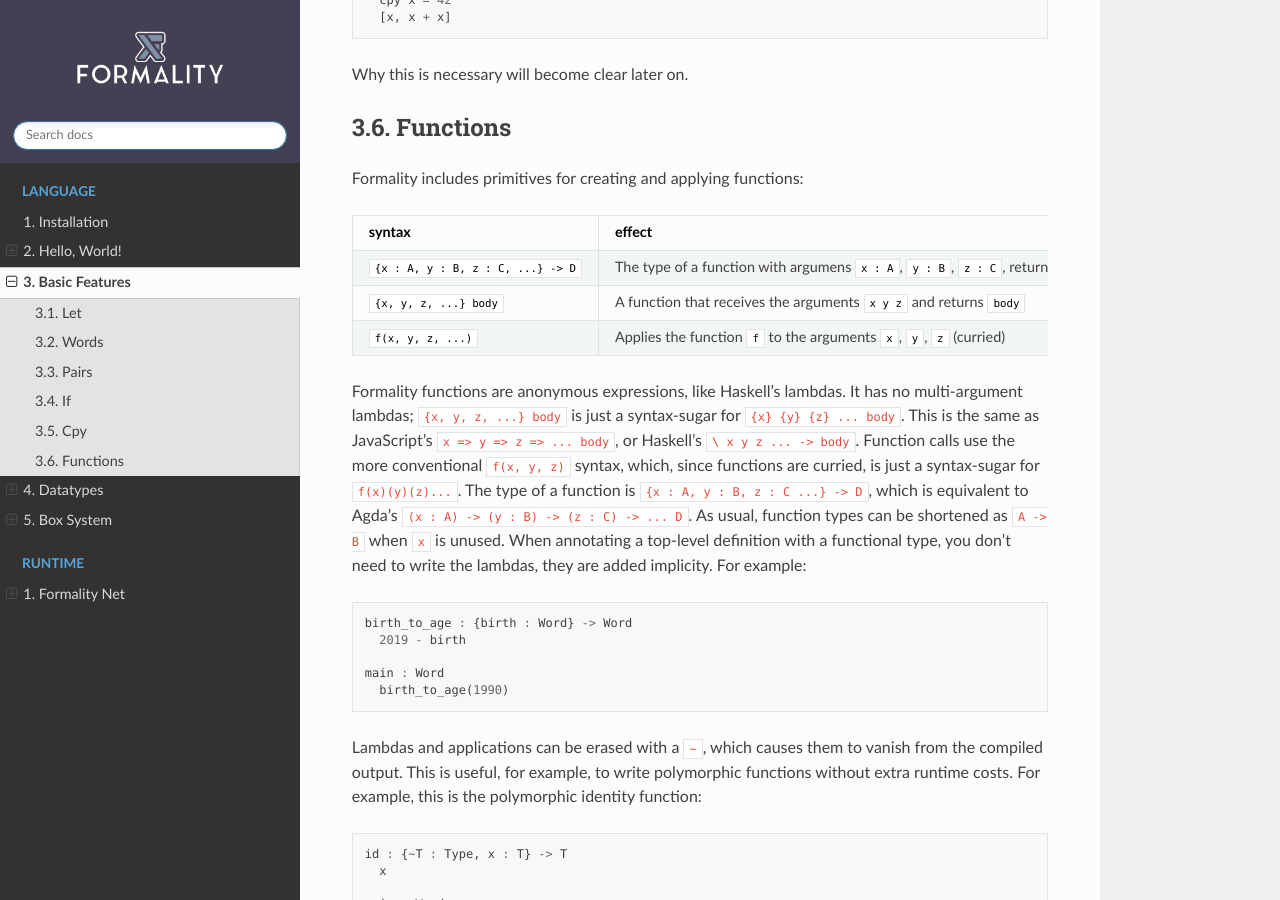
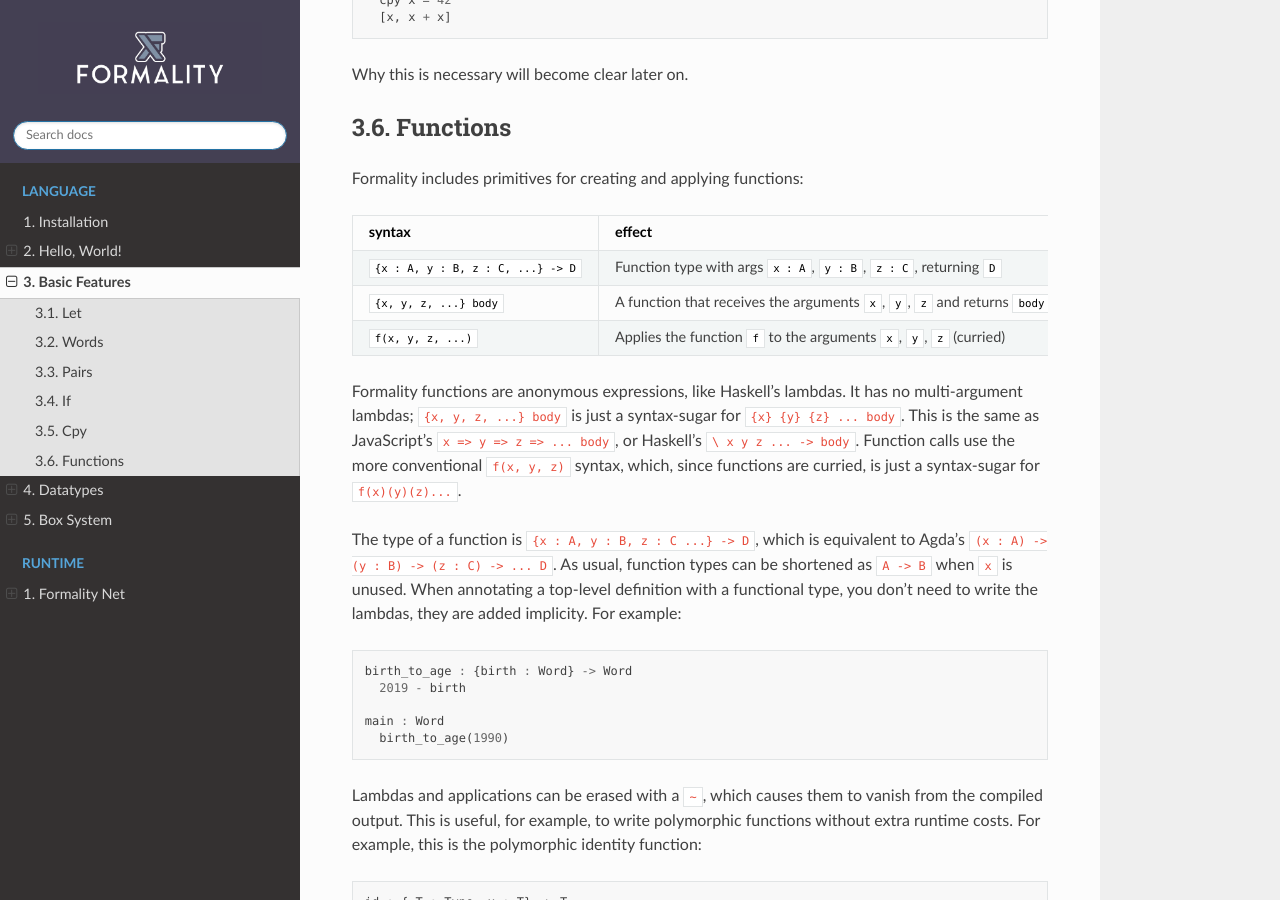
Before and after one commit to Soonad/docs.formality-lang.org, a Sphinx documentation site: the page built from docs/source/language/Basic-Features.md, in a window 1280 px wide and 900 px high, scrolled down 2962 px. Built offline with Sphinx 7.4.7 and the Read the Docs theme 2.0.0, drawn with Linux system fonts in a browser that asks for light colours; pages that are not in the unit, such as notebooks, are missing from menus.

Commit message:
Split paragraph

````diff
--- a/docs/source/language/Basic-Features.md
+++ b/docs/source/language/Basic-Features.md
@@ -130,11 +130,13 @@
 
 syntax | effect
 --- | ---
-`{x : A, y : B, z : C, ...} -> D` | The type of a function with argumens `x : A`, `y : B`, `z : C`, returning a `D`
-`{x, y, z, ...} body` | A function that receives the arguments `x y z` and returns `body`
+`{x : A, y : B, z : C, ...} -> D` | Function type with args `x : A`, `y : B`, `z : C`, returning `D`
+`{x, y, z, ...} body` | A function that receives the arguments `x`, `y`, `z` and returns `body`
 `f(x, y, z, ...)` | Applies the function `f` to the arguments `x`, `y`, `z` (curried)
 
-Formality functions are anonymous expressions, like Haskell's lambdas. It has no multi-argument lambdas; `{x, y, z, ...} body` is just a syntax-sugar for `{x} {y} {z} ... body`. This is the same as JavaScript's `x => y => z => ... body`, or Haskell's `\ x y z ... -> body`. Function calls use the more conventional `f(x, y, z)` syntax, which, since functions are curried, is just a syntax-sugar for `f(x)(y)(z)...`. The type of a function is `{x : A, y : B, z : C ...} -> D`, which is equivalent to Agda's `(x : A) -> (y : B) -> (z : C) -> ... D`. As usual, function types can be shortened as `A -> B` when `x` is unused. When annotating a top-level definition with a functional type, you don't need to write the lambdas, they are added implicity. For example:
+Formality functions are anonymous expressions, like Haskell's lambdas. It has no multi-argument lambdas; `{x, y, z, ...} body` is just a syntax-sugar for `{x} {y} {z} ... body`. This is the same as JavaScript's `x => y => z => ... body`, or Haskell's `\ x y z ... -> body`. Function calls use the more conventional `f(x, y, z)` syntax, which, since functions are curried, is just a syntax-sugar for `f(x)(y)(z)...`.
+
+The type of a function is `{x : A, y : B, z : C ...} -> D`, which is equivalent to Agda's `(x : A) -> (y : B) -> (z : C) -> ... D`. As usual, function types can be shortened as `A -> B` when `x` is unused. When annotating a top-level definition with a functional type, you don't need to write the lambdas, they are added implicity. For example:
 
 ```javascript
 birth_to_age : {birth : Word} -> Word
````
